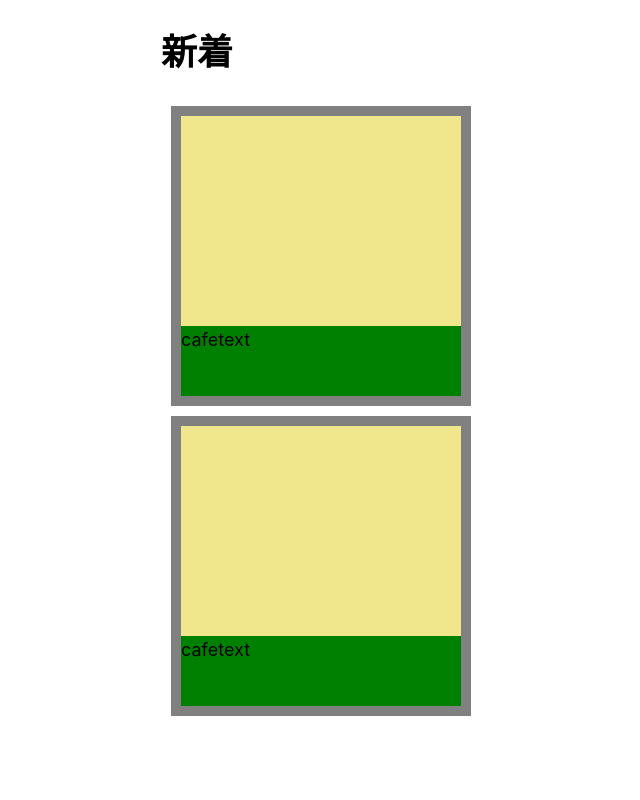
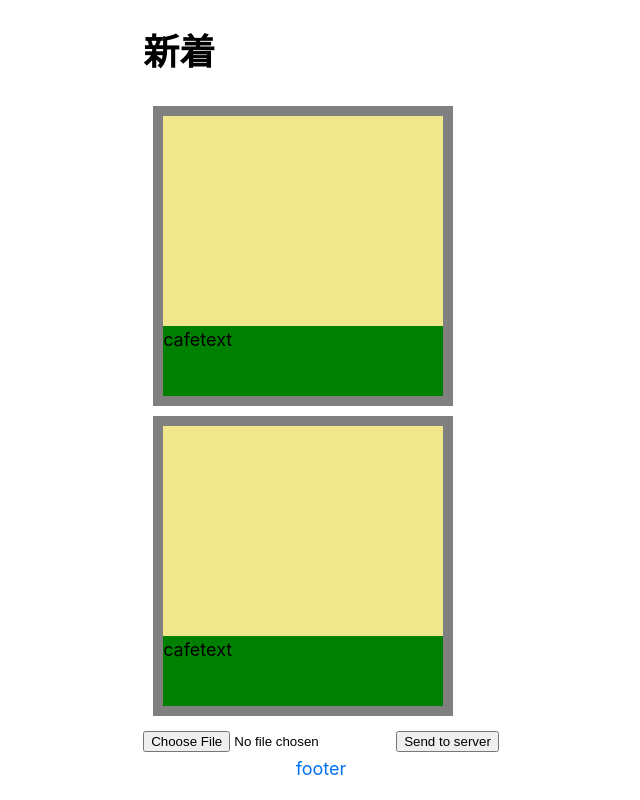
Before and after one commit to kanno-takumi/cafelog, a Next.js app: page / in a window 1280 px wide. Shown: the whole page, without its empty margins (319-959 px from the left). Built offline with nearby package versions, Linux system fonts and the light colour scheme.

Commit message:
画像のアップロード(WIP)

```diff
--- a/components/layout.js
+++ b/components/layout.js
@@ -1,3 +1,32 @@
 import Head from 'next/head';
 import Image from 'next/image';
 import Link from 'next/link';
+import styles from '../styles/Home.module.css'
+
+const siteTitle='Cafelog'
+
+export default function Layout({children}){
+    return (
+        <div className={styles.container}>{/**layout.module.css */}
+            <Head>
+                <link rel="icon" href="/favicon.ico" />
+                <meta
+                     name="description"
+                     content="Learn how to build a personal website using Next.js"
+                />
+                <meta
+                    property="og:image"
+                    content={'https://og-image.vercel.app/${encodeURI(siteTitle,)}.png?theme=light&md=0&fontSize=75px&images=https%3A%2F%2Fassets.vercel.com%2Fimage%2Fupload%2Ffront%2Fassets%2Fdesign%2Fnextjs-black-logo.svg'}
+                    />
+                <meta name="og:title" content={siteTitle} />
+                <meta name="twitter:card" content="summary_large_image" />
+            </Head>
+                <main>{children}</main>
+
+            <footer className={styles.footer}>
+
+                <a href="/" >footer</a>
+            </footer>
+        </div>
+    )
+}
--- /dev/null
+++ b/firebase/firebase.js
@@ -0,0 +1,26 @@
+// Import the functions you need from the SDKs you need
+import { initializeApp } from "firebase/app";
+import { getAnalytics } from "firebase/analytics";
+import { getStorage } from "firebase/storage";
+// TODO: Add SDKs for Firebase products that you want to use
+// https://firebase.google.com/docs/web/setup#available-libraries
+
+// Your web app's Firebase configuration
+// For Firebase JS SDK v7.20.0 and later, measurementId is optional
+const firebaseConfig = {
+  apiKey: "AIzaSyC4UrdEw7kwcgkKqnSbSrFMIirTqeIHVAw",
+  authDomain: "cafelog24.firebaseapp.com",
+  projectId: "cafelog24",
+  storageBucket: "cafelog24.appspot.com",
+  messagingSenderId: "906316060352",
+  appId: "1:906316060352:web:b0acb40a5c6c875df17f25",
+  measurementId: "G-WSC5VN3QY5"
+};
+
+
+// Initialize Firebase
+const app = initializeApp(firebaseConfig);
+// const analytics = getAnalytics(app);
+export const storage=getStorage(app);
+
+console.log(app);
--- a/package.json
+++ b/package.json
@@ -6,6 +6,7 @@
     "start": "next start"
   },
   "dependencies": {
+    "firebase": "^9.17.2",
     "next": "latest",
     "react": "18.2.0",
     "react-dom": "18.2.0"
--- /dev/null
+++ b/pages/api/upload.js
@@ -0,0 +1,27 @@
+import { storage } from "../../firebase/firebase";
+import { ref, uploadBytes, getDownloadURL } from "firebase/storage";
+
+
+//single image file upload
+export const postImage = async(image=null) => {
+    let uploadResult = '';
+
+    if(image.name){
+        const storageRef = ref(storage);
+        const ext = image.name.split('.').pop();
+        const hashName = Math.random().toString(36).slice(-8);
+        const fullPath = '/images/' + hashName + '.' + ext;
+        const uploadRef = ref(storageRef, fullPath);
+
+        // 'file' comes from the Blob or File API
+        await uploadBytes(uploadRef, image).then(async function(result) {
+            console.log(result);
+            console.log('Uploaded a blob or file!');
+
+            await getDownloadURL(uploadRef).then(function(url){
+                uploadResult = url;
+            });
+        });
+    }
+    return uploadResult;
+}
--- a/pages/index.js
+++ b/pages/index.js
@@ -1,22 +1,48 @@
 import Head from 'next/head';
 import styles from '../styles/Home.module.css';
 import Cafecard from '../components/cafecard/cafecard';
+import Layout from '../components/layout';
+import Link from 'next/link';
+import React,{ useState } from 'react';
+import { postImage } from "./api/upload";
 
 export default function Home() {
+  const [image, setImage] = useState(null);
+  const [createObject, setCreateObject] = useState(null);
+  const uploadToClient = (event) => {
+    if (event.target.files && event.target.files[0]) {
+    const file = event.target.files[0];
+
+    setImage(file);
+    setCreateObject(URL.createObjectURL(file));
+    }
+  };
+  const uploadToServer = async () => {
+    console.log("動作確認")
+    const result = await postImage(image);
+    console.log(result);
+  };
+
   return (
-    <div className={styles.container}>
+    <Layout>
       <Head>
         <title></title>
         <link rel="icon" href="/favicon.ico" />
       </Head>
-
       <main>
         <h1 >新着</h1>
-
         <Cafecard />
         <Cafecard />
       </main>
-    </div>
+
+      {/* <Link href={`/`}>登録</Link><br/> */}
+
+      <img className="flex justify-center items-center" src={createObject} />{/*写真表示の部分*/}
+      <input id="file-input" className="hidden" type="file" accept="image/*" name="myImage" onChange={uploadToClient} />
+      <button className="btn btn-primary" type="submit" onClick={uploadToServer}>
+        Send to server
+      </button>
+    </Layout>
   )
 }
 
```
Also changed, not shown: 2 other files (tests, documents, lock files or other folders).
